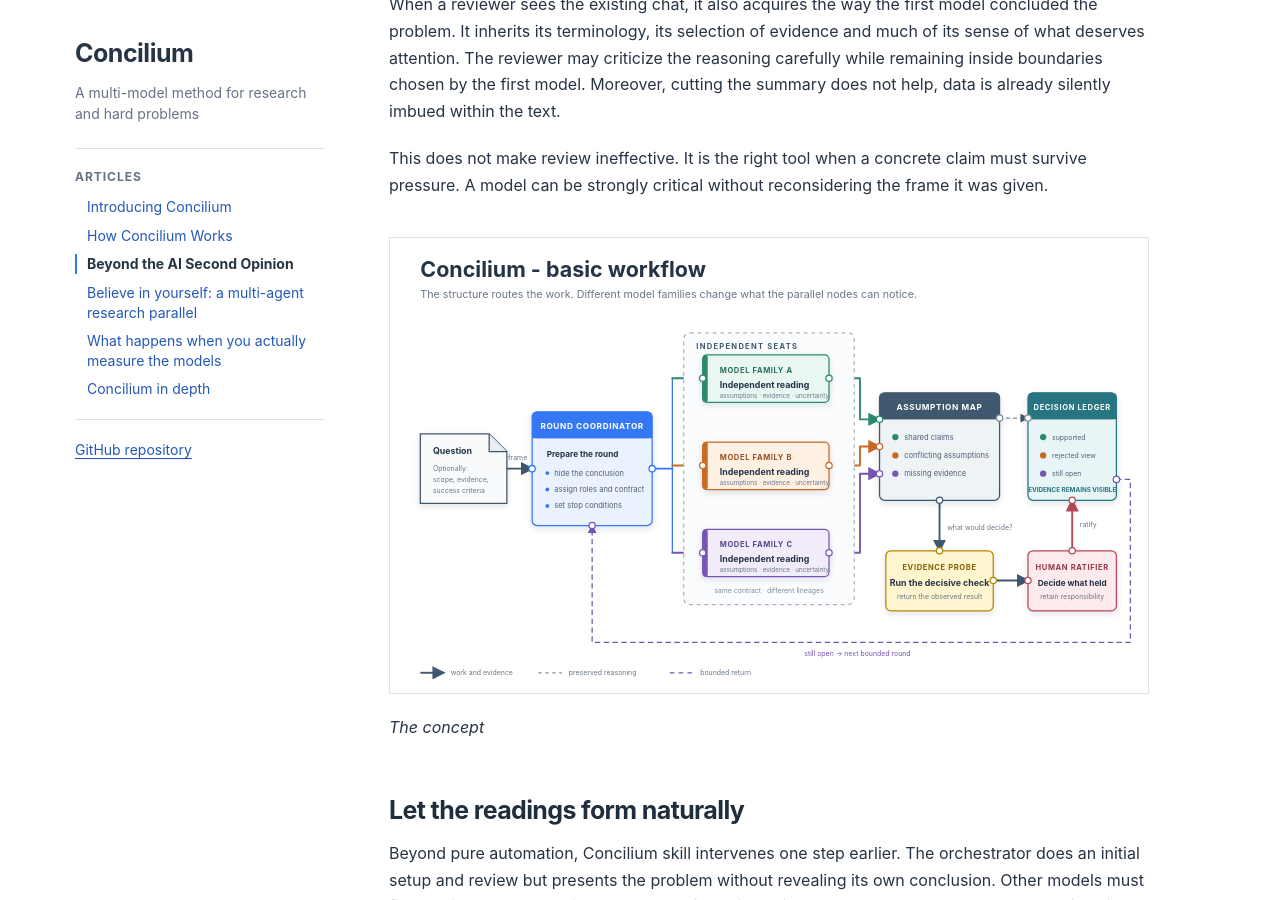
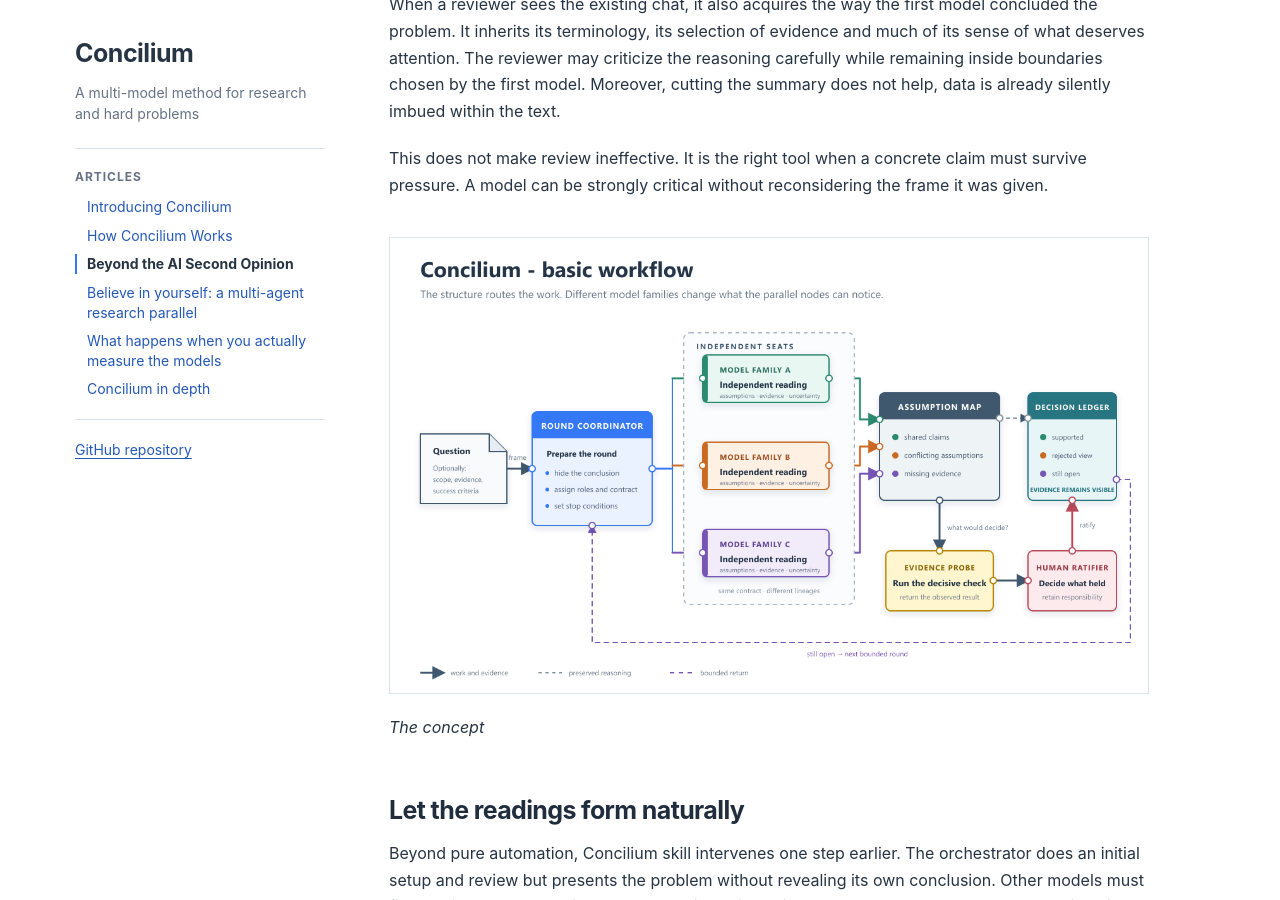
Before and after one commit to raichominev/concilium, a Jekyll site: the page built from docs/beyond-the-ai-second-opinion.md, in a window 1280 px wide and 900 px high, scrolled down 587 px. Built offline with Jekyll 4.4.1, drawn with Linux system fonts in a browser that asks for light colours.

Commit message:
Add PNG fallback for workflow concept

```diff
--- a/docs/beyond-the-ai-second-opinion.md
+++ b/docs/beyond-the-ai-second-opinion.md
@@ -30,7 +30,7 @@
 This does not make review ineffective. It is the right tool when a concrete claim must
 survive pressure. A model can be strongly critical without reconsidering the frame it was given.
 
-![The concept.](assets/beyond-second-opinion.svg)
+![The concept.](assets/beyond-second-opinion.png)
 
 *The concept*
 
```
Also changed, not shown: docs/assets/beyond-second-opinion.png (added).
